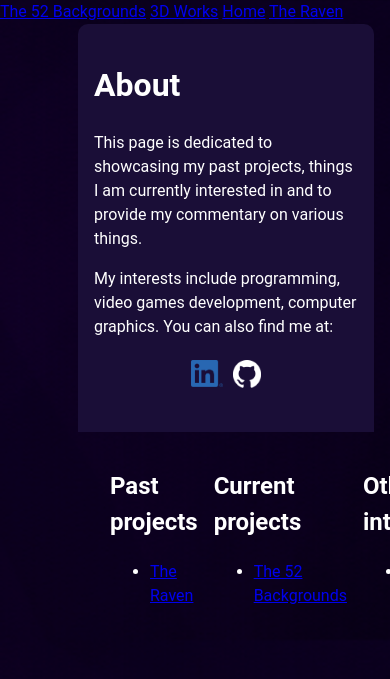
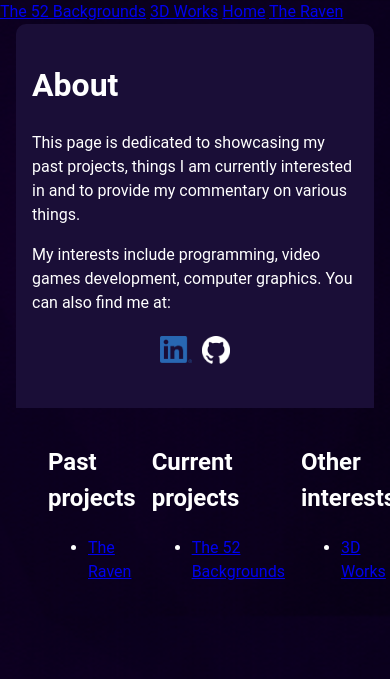
Before and after one commit to tengu-blue/tengu-blue.github.io, a Jekyll site: the page built from index.md, in a window 390 px wide. Shown: the top 679 px of the page. Built offline with Jekyll 4.4.1, drawn with Linux system fonts in a browser that asks for light colours.

Commit message:
Further mobile screen fix

```diff
--- a/assets/look.css
+++ b/assets/look.css
@@ -20,6 +20,13 @@ body {
     margin-left: 20%;
     margin-right: 1em;
     padding: 1em;
+}
+
+/* smaller screens */
+@media (max-width: 700px) {
+  .centered {
+     margin-left: 1em;
+  }
 }
 
 .highlighted_top {
```
